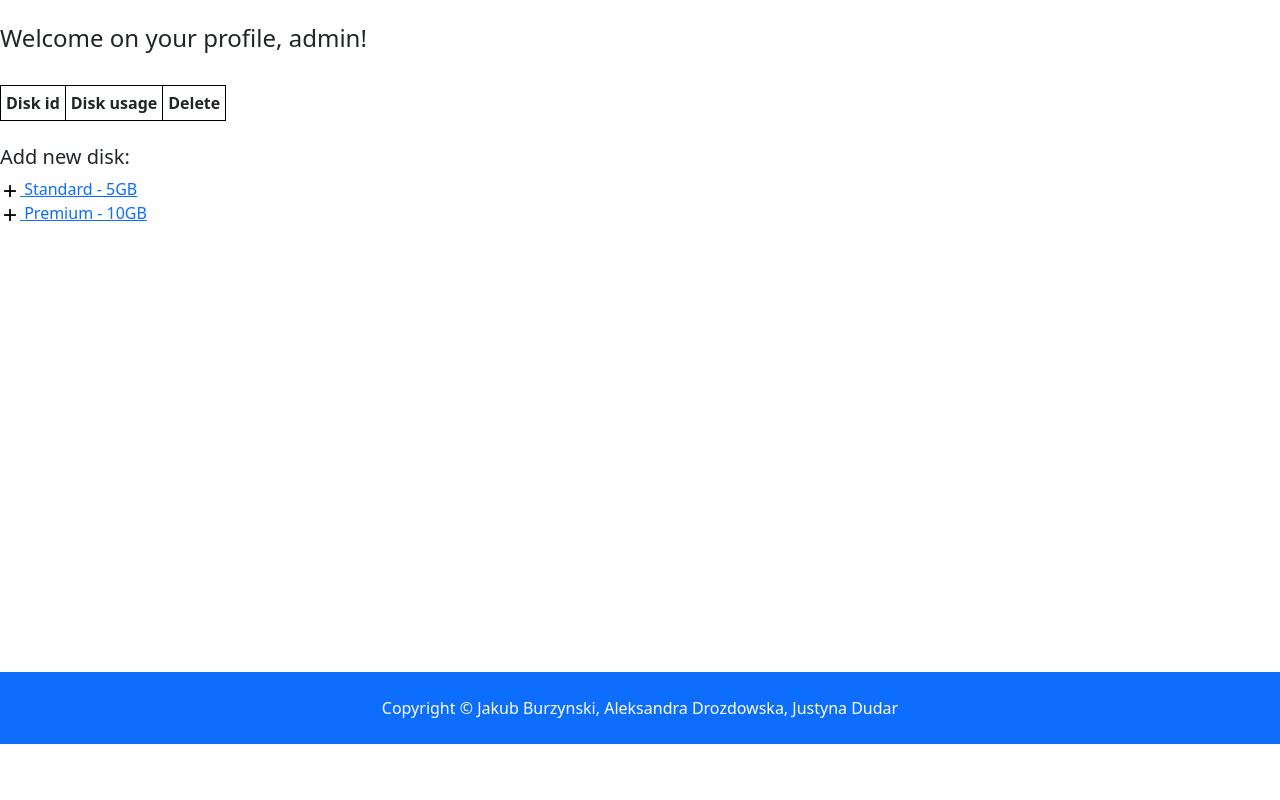
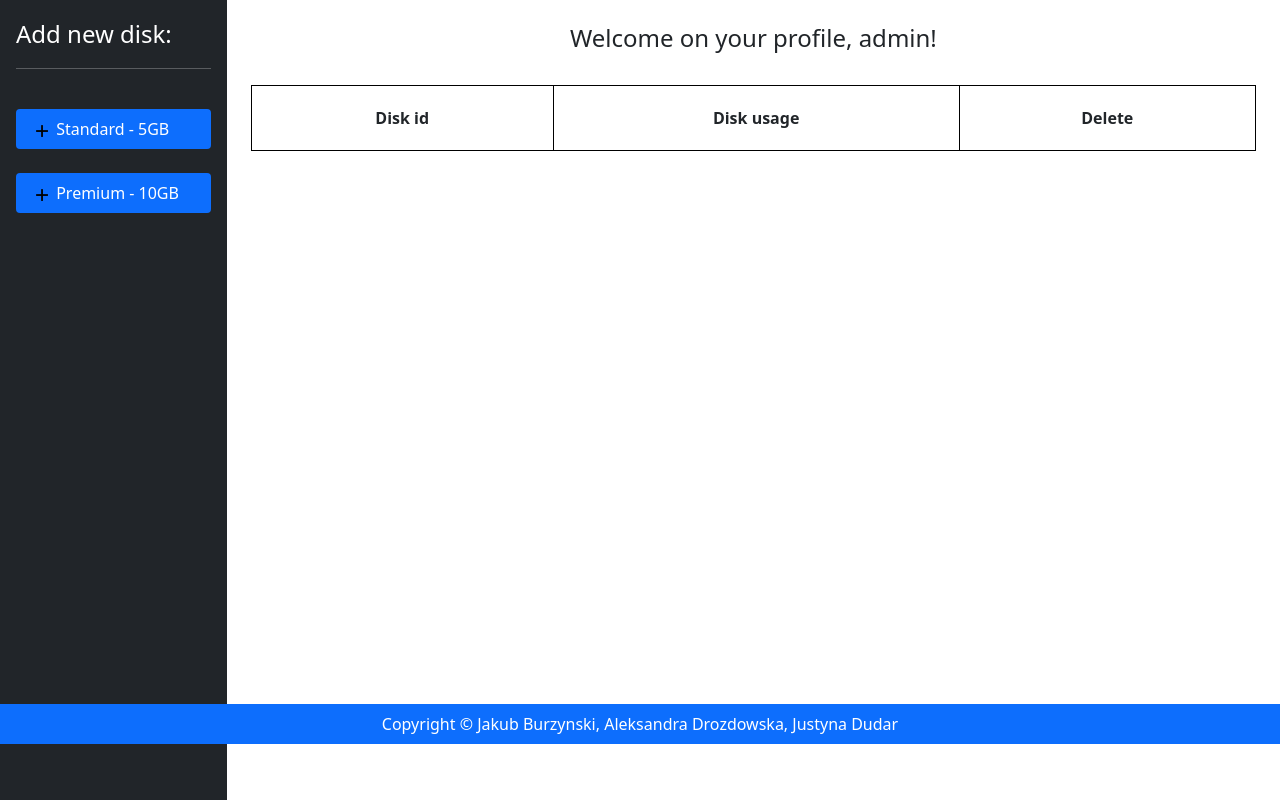
Before and after one commit to skibski/projektDysk, a Django app: page / in a window 1280 px wide. Shown: the part 56-856 px from the top of the page. Before the commit the page ends 800 px from the top, so only its background shows below. Run offline with Django 3.2, Linux system fonts and the light colour scheme; a user stored in the database is signed in; data comes from the database, SQL or seed files in the repository; lists and menus that the app fills with data are empty; parts of the project's set-up code (start-up, migrations or seed data) failed here and were passed over.

Commit message:
Profile and catalog css,  change the login and logout redirect URL

```diff
--- a/mysite/mysite/settings.py
+++ b/mysite/mysite/settings.py
@@ -147,8 +147,8 @@ MEDIA_URL = '/media/'
 MEDIA_ROOT = os.path.join(BASE_DIR, 'media')
 
 # config/settings.py
-LOGIN_REDIRECT_URL = '/'
-LOGOUT_REDIRECT_URL = '/'
+LOGIN_REDIRECT_URL = '/profile'
+LOGOUT_REDIRECT_URL = '/accounts/login'
 
 EMAIL_BACKEND = 'django.core.mail.backends.smtp.EmailBackend'
 EMAIL_HOST = 'smtp.gmail.com'
--- a/mysite/templates/pages/profile.html
+++ b/mysite/templates/pages/profile.html
@@ -5,10 +5,28 @@
 
 {% block content %}
 {% if user.is_authenticated %}
+<div class="d-flex">
     <br>
-    <h4>Welcome on your profile, {{ user.username }}!</h4>
+    <div class="d-flex flex-column p-3 text-white  bg-dark" style="width: 280px; height: 100vh;">
+    <p class="fs-4 d-flex  align-items-center mb-3 mb-md-0 me-md-auto text-white text-decoration-none">
+      Add new disk:
+    </p>
+        <hr>
+    <ul class="nav nav-pills flex-column mb-auto">
+        <br>
+      <li class="nav-item">
+    <a href="{% url 'addStandard' %}/{{user.id}}" class="nav-link active"><img src="{% static 'foto/add2.png'%}" width="20" height="20">    Standard - 5GB</a>
+      </li>
+        <br>
+        <li class="nav-item">
+    <a href="{% url 'addPremium' %}/{{user.id}}" class="nav-link active"><img src="{% static 'foto/add2.png'%}" width="20" height="20">     Premium - 10GB</a>
+        </li></ul>
+    </div>
+    <div class="w-100 text-center mx-4">
     <br>
-    <table cellspacing='0' cellpadding='5' border-spacing='5' style="margin:0;padding:0;border: 1px solid black;">
+    <h4 style="width: 100%" >Welcome on your profile, {{ user.username }}!</h4>
+    <br>
+    <table class="w-100" cellspacing='0' cellpadding='20' border-spacing='5' style="margin:0;padding:0;border: 1px solid black;">
         <tr style="border: 1px solid black;">
             <th style="border: 1px solid black;text-align:center;">Disk id</th>
             <th style="border: 1px solid black;text-align:center;">Disk usage</th>
@@ -18,21 +36,17 @@
         {% ifequal object.id_user|stringformat:"s" user.get_username %}
         <tr style="border: 1px solid black;">
             <th style="border: 1px solid black;"><a href="{% url 'disk' %}{{object.id}}">
-                <img src="{% static 'foto/hdd2.png'%}" width="20" height="20">
+                <img src="{% static 'foto/hdd2.png'%}" width="30" height="30">
                 {{object.id}}  </a></th>
             <th style="border: 1px solid black;text-align:center;">{{object.calculate}}%</th>
             <th style="border: 1px solid black;text-align:center;"><a href="{% url 'diskDelete' %}{{object.id}}">
-            <img src="{% static 'foto/delete2.png'%}" width="20" height="20">
+            <img src="{% static 'foto/delete2.png'%}" width="30" height="30">
             </a></th>
         </tr>
         {% endifequal %}
     {% endfor %}
     </table>
-    <br>
-    <h5>Add new disk:</h5>
-    <a href="{% url 'addStandard' %}/{{user.id}}"><img src="{% static 'foto/add2.png'%}" width="20" height="20"> Standard - 5GB</a>
-    <br>
-    <a href="{% url 'addPremium' %}/{{user.id}}"><img src="{% static 'foto/add2.png'%}" width="20" height="20"> Premium - 10GB</a>
+    </div></div>
 {% else %}
       <h4>You are not logged in</h4>
 {% endif %}
--- a/mysite/templates/partials/_footer.html
+++ b/mysite/templates/partials/_footer.html
@@ -1,5 +1,5 @@
 <!-- Footer -->
-  <footer id="main-footer" class="py-4 bg-primary text-white text-center fixed-bottom">
+  <footer id="main-footer" class="py-2 fs-6 bg-primary text-white text-center fixed-bottom">
     Copyright &copy Jakub Burzynski, Aleksandra Drozdowska, Justyna Dudar
     <span class="year"></span>
   </footer>
```
Also changed, not shown: mysite/templates/pages/catalog.html (+31 -10 lines).
